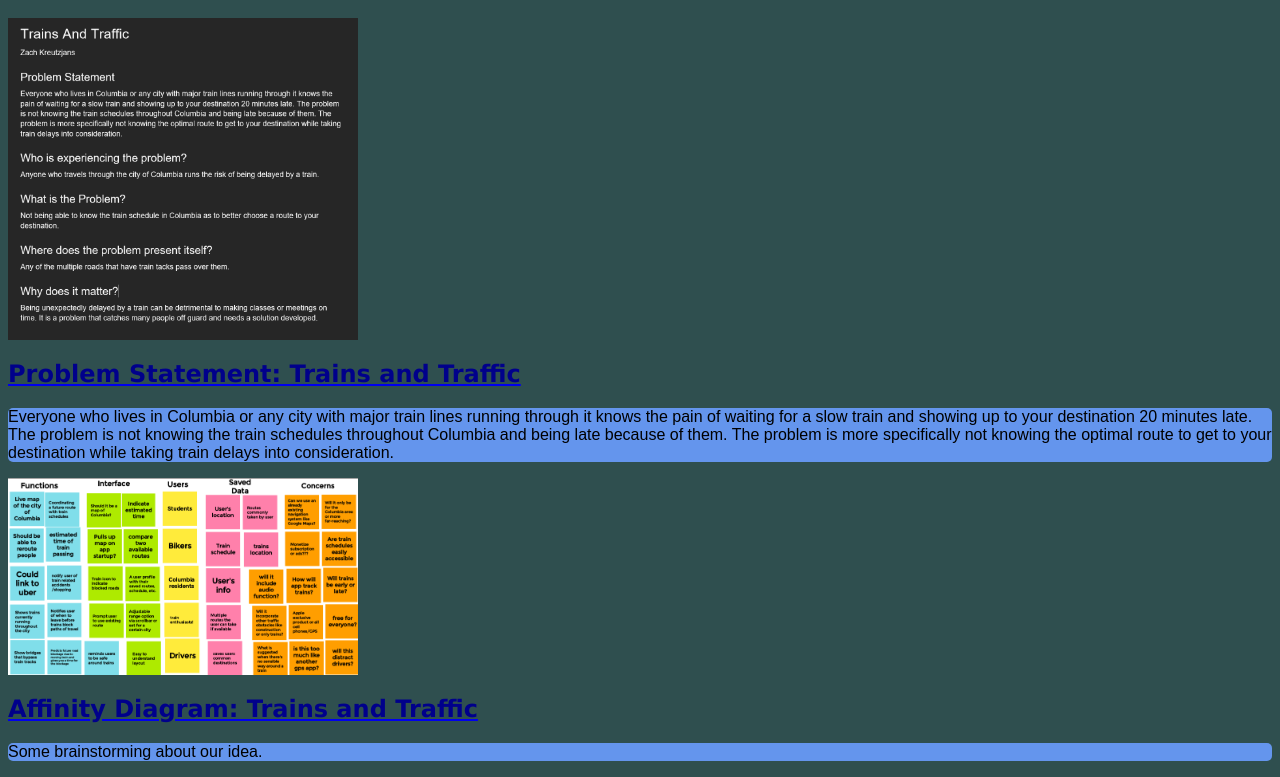
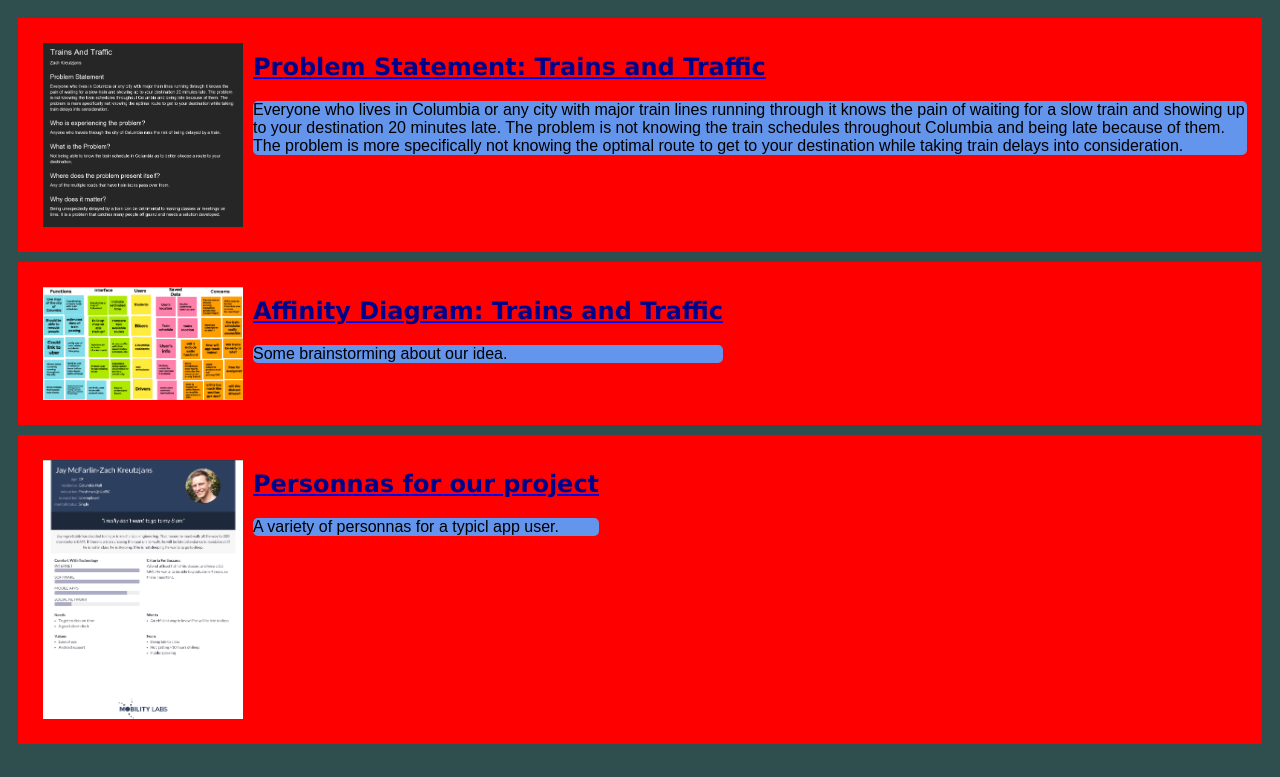
Before and after one commit to zkreutzjanz/zkreutzjanz.github.io, a plain HTML site: page index.html in a window 1280 px wide. Shown: the part 48-825 px from the top of the page. After the commit the page ends 802 px from the top, so only its background shows below. Drawn offline with Linux system fonts and the light colour scheme.

Commit message:
persona commit

```diff
--- a/index.html
+++ b/index.html
@@ -27,5 +27,16 @@
                 </p>
             </section>
         </section>
+
+        <!-- Persona Assignment-->
+        <section class="assignment">
+            <a href="files/CSCE190.Persona.pdf"><img src="images/Persona.png" width="350px"/></a>
+            <section class="ass-details">
+                <a href="files/CSCE190.Persona.pdf"><h2>Personnas for our project</h2></a>
+                <p>
+                    A variety of personnas for a typicl app user.
+                </p>
+            </section>
+        </section>
     </body>
 </html>
--- a/styles.css
+++ b/styles.css
@@ -9,6 +9,18 @@ h2{
     font-family: Verdana, Geneva, Tahoma, sans-serif;
 }
 
+.assignment {
+    background: red;
+    padding: 15px;
+    margin:10px;
+    display: flex;
+}
+
+.assignment img {
+    width:200px;
+    padding: 10px;
+}
+
 p{
     background-color: cornflowerblue;
     border-radius: 5px;
```
Also changed, not shown: images/Persona.png (added), 2 other files.
